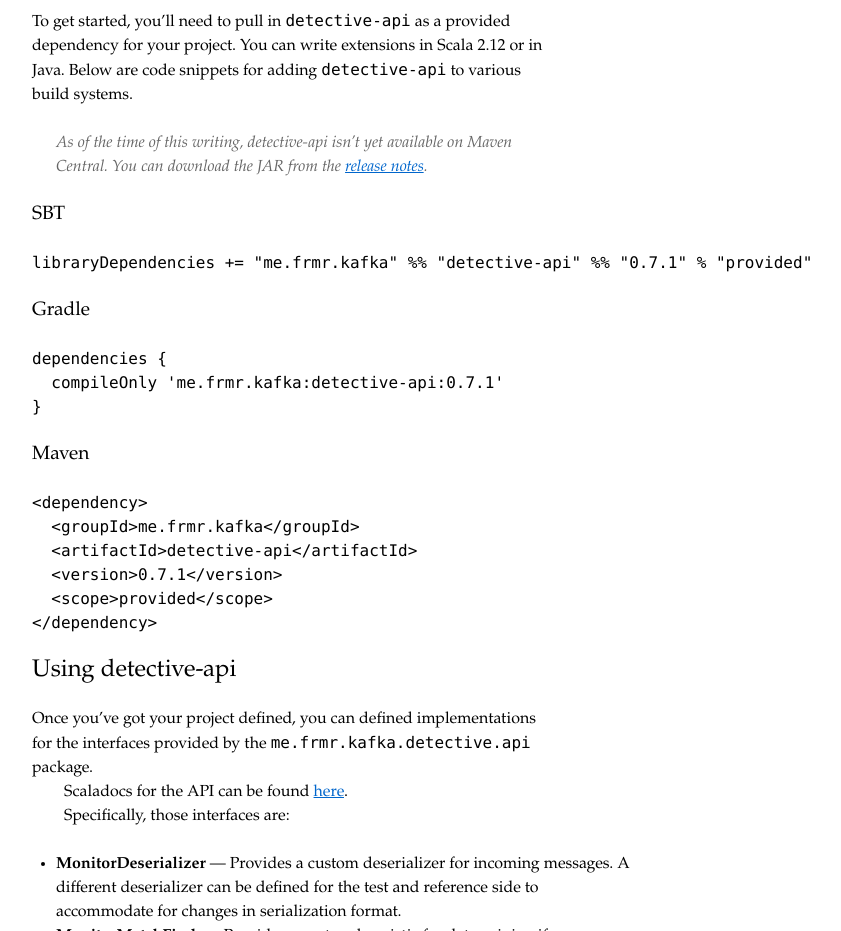
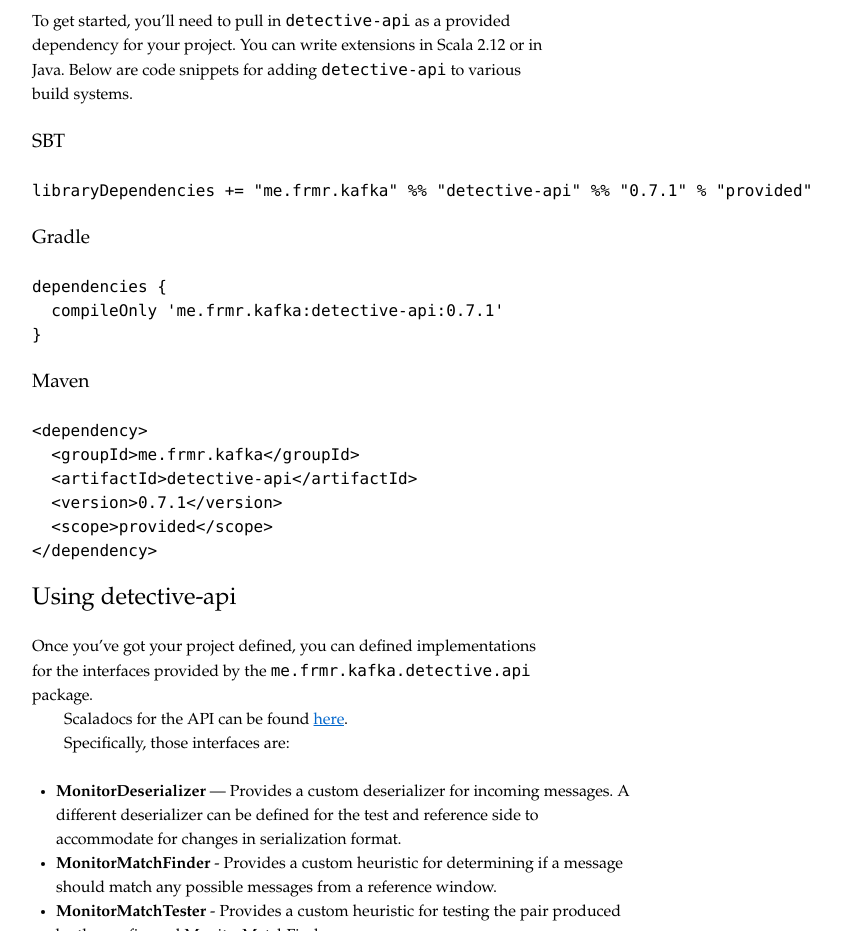
Before and after one commit to farmdawgnation/kafka-detective, a plain HTML site: page docs/Combined+Pages.html in a window 1280 px wide. Shown: the part 8140-9071 px from the top of the page, without its empty margins (293-1134 px from the left). Drawn offline with Linux system fonts and the light colour scheme.

Commit message:
Update documentation now that detective-api is on sonatype
[ci skip]

```diff
--- a/docs/Combined+Pages.html
+++ b/docs/Combined+Pages.html
@@ -248,8 +248,7 @@ are available in the <code>detective-api</code> package in Maven Central.
 </p><h3 id="Getting+detective-api">Getting detective-api<a href="#Getting+detective-api" class="header-link"><span class="header-link-content">&nbsp;</span></a></h3><p>To get started, you’ll need to pull in <code>detective-api</code> as a provided dependency for your project.
 You can write extensions in Scala 2.12 or in Java. Below are code snippets for adding <code>detective-api</code>
 to various build systems.
-</p><blockquote><p>As of the time of this writing, detective-api isn’t yet available on Maven Central. You can download the JAR from the <a href="https://github.com/farmdawgnation/kafka-detective/releases/tag/0.7.1">release notes</a>.
-</p></blockquote><h4 id="SBT">SBT<a href="#SBT" class="header-link"><span class="header-link-content">&nbsp;</span></a></h4><pre><code class="">libraryDependencies += &quot;me.frmr.kafka&quot; %% &quot;detective-api&quot; %% &quot;0.7.1&quot; % &quot;provided&quot;
+</p><h4 id="SBT">SBT<a href="#SBT" class="header-link"><span class="header-link-content">&nbsp;</span></a></h4><pre><code class="">libraryDependencies += &quot;me.frmr.kafka&quot; %% &quot;detective-api&quot; %% &quot;0.7.1&quot; % &quot;provided&quot;
 </code></pre><h4 id="Gradle">Gradle<a href="#Gradle" class="header-link"><span class="header-link-content">&nbsp;</span></a></h4><pre><code class="">dependencies {
   compileOnly 'me.frmr.kafka:detective-api:0.7.1'
 }
```
Also changed, not shown: docs/Extending+Kafka+Detective.html (+1 -2 lines), docs/offline/Combined+Pages.html (+1 -2 lines), docs/offline/Extending+Kafka+Detective.html (+1 -2 lines), 4 other files.
